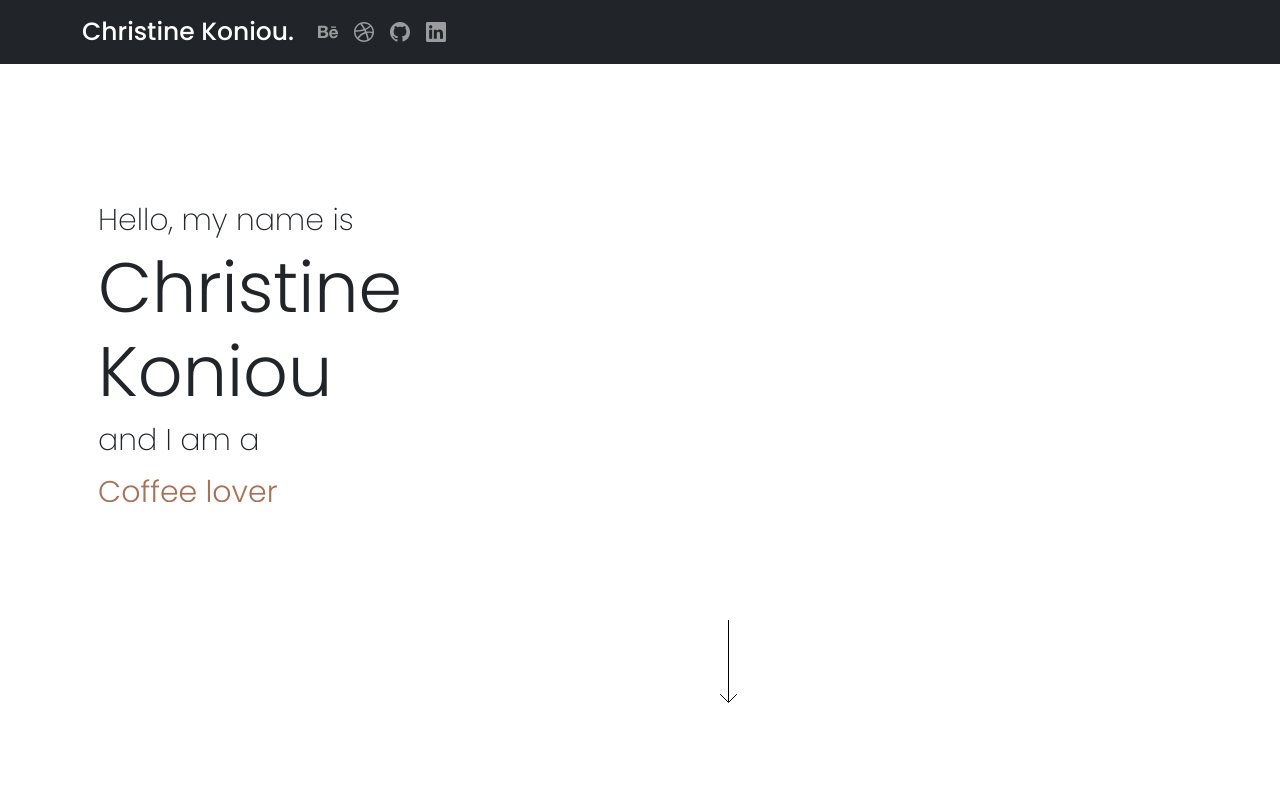
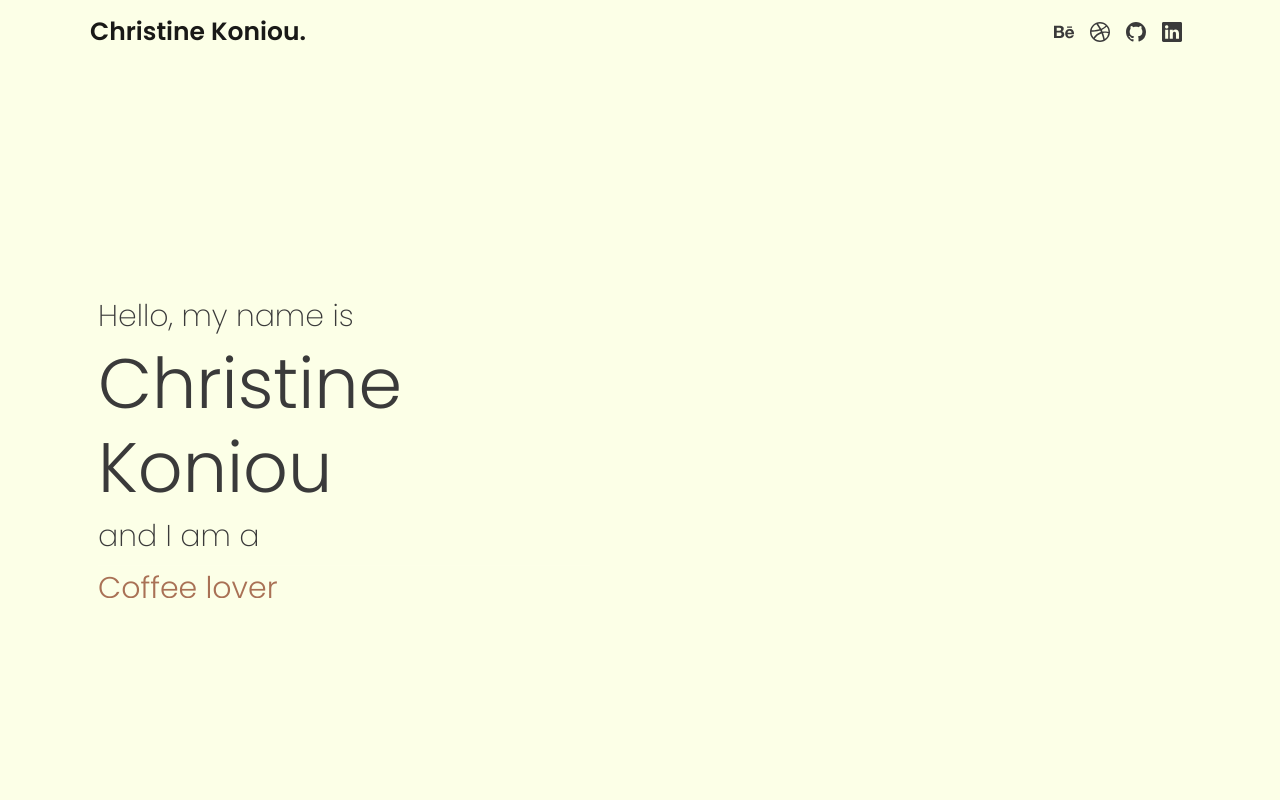
Before and after one commit to christineekn/portfolio, a React (Create React App) app: page / in a window 1280 px wide. Shown: the top 800 px of the page. Built offline with nearby package versions, Linux system fonts and the light colour scheme.

Commit message:
old navbar

```diff
--- a/src/App.css
+++ b/src/App.css
@@ -1,10 +1,6 @@
 * {
-  font-family: "Poppins", sans-serif;
-}
-
-body {
   background-color: #fcffe7;
   color: #3a3a3a;
   margin: 0;
-
+  font-family: "Poppins", sans-serif;
 }
--- a/src/components/Navbar/Topnav.css
+++ b/src/components/Navbar/Topnav.css
@@ -1,3 +1,4 @@
+
 .t {
   display: flex;
   justify-content: space-between;
@@ -14,5 +15,5 @@
 
 .brand {
   font-size: 25px !important;
-  font-weight: 500;
+  font-weight: 600;
 }
--- a/src/components/Navbar/Topnav.js
+++ b/src/components/Navbar/Topnav.js
@@ -6,68 +6,68 @@ import "./Topnav.css";
 
 const Topnav = () => {
   return (
-    <Navbar bg="dark" variant={"dark"} expand="lg" fixed="top" className="t-nav">
-      <Container>
-        <Navbar.Brand href="#home" className="brand">Christine Koniou.</Navbar.Brand>
-        <Navbar.Toggle aria-controls="basic-navbar-nav" />
-        <Navbar.Collapse id="basic-navbar-nav" >
-          <Nav className="d-flex float-md-end">
-            <Nav.Link
-              className="p-2"
-              target="_blank"
-              href="https://www.behance.net/christinekon"
-            >
-              <BsBehance size={20} />
+    // <Navbar bg="dark" variant={"dark"} expand="lg" fixed="top" className="t-nav">
+    //   <Container>
+    //     <Navbar.Brand href="#home" className="brand">Christine Koniou.</Navbar.Brand>
+    //     <Navbar.Toggle aria-controls="basic-navbar-nav" />
+    //     <Navbar.Collapse id="basic-navbar-nav" >
+    //       <Nav className="d-flex float-md-end">
+    //         <Nav.Link
+    //           className="p-2"
+    //           target="_blank"
+    //           href="https://www.behance.net/christinekon"
+    //         >
+    //           <BsBehance size={20} />
+    //         </Nav.Link>
+    //         <Nav.Link
+    //           className="p-2"
+    //           target="_blank"
+    //           href="https://dribbble.com/christKon"
+    //         >
+    //           <BsDribbble size={20} />
+    //         </Nav.Link>
+    //         <Nav.Link
+    //           className="p-2"
+    //           target="_blank"
+    //           href="https://github.com/christineekn"
+    //         >
+    //           <BsGithub size={20} />
+    //         </Nav.Link>
+    //         <Nav.Link
+    //           className="p-2"
+    //           target="_blank"
+    //           href="https://www.linkedin.com/in/christine-koniou-2a0044100/"
+    //         >
+    //           <BsLinkedin size={20} />
+    //         </Nav.Link>
+    //       </Nav>
+    //     </Navbar.Collapse>
+    //   </Container>
+    // </Navbar>
+
+    <div className="t">
+      <Navbar expand="lg" className="p-2 container" fixed="top">
+        <Container>
+          <Navbar.Brand href="#home" className="brand">
+            Christine Koniou.
+          </Navbar.Brand>
+          <Nav className="list d-xs-none">
+            <Nav.Link className="p-2" target="_blank" href="https://www.behance.net/christinekon">
+              <BsBehance size={20}/>
             </Nav.Link>
-            <Nav.Link
-              className="p-2"
-              target="_blank"
-              href="https://dribbble.com/christKon"
-            >
-              <BsDribbble size={20} />
+            <Nav.Link className="p-2" target="_blank" href="https://dribbble.com/christKon">
+            <BsDribbble size={20}/>
             </Nav.Link>
-            <Nav.Link
-              className="p-2"
-              target="_blank"
-              href="https://github.com/christineekn"
-            >
-              <BsGithub size={20} />
+            <Nav.Link className="p-2" target="_blank" href="https://github.com/christineekn">
+              <BsGithub size={20}/>
             </Nav.Link>
-            <Nav.Link
-              className="p-2"
-              target="_blank"
-              href="https://www.linkedin.com/in/christine-koniou-2a0044100/"
-            >
-              <BsLinkedin size={20} />
+            <Nav.Link className="p-2" target="_blank" href="https://www.linkedin.com/in/christine-koniou-2a0044100/">
+              <BsLinkedin size={20}/>
             </Nav.Link>
           </Nav>
-        </Navbar.Collapse>
-      </Container>
-    </Navbar>
-
-    // <div className="t">
-    //   <Navbar expand="lg" className="p-2 container" fixed="top">
-    //     <Container>
-    //       <Navbar.Brand href="#home" className="brand">
-    //         Christine Koniou.
-    //       </Navbar.Brand>
-    //       <Nav className="list d-xs-none">
-    //         <Nav.Link className="p-2" target="_blank" href="https://www.behance.net/christinekon">
-    //           <BsBehance size={20}/>
-    //         </Nav.Link>
-    //         <Nav.Link className="p-2" target="_blank" href="https://dribbble.com/christKon">
-    //         <BsDribbble size={20}/>
-    //         </Nav.Link>
-    //         <Nav.Link className="p-2" target="_blank" href="https://github.com/christineekn">
-    //           <BsGithub size={20}/>
-    //         </Nav.Link>
-    //         <Nav.Link className="p-2" target="_blank" href="https://www.linkedin.com/in/christine-koniou-2a0044100/">
-    //           <BsLinkedin size={20}/>
-    //         </Nav.Link>
-    //       </Nav>
-    //     </Container>
-    //   </Navbar>
-    // </div>
+        </Container>
+      </Navbar>
+    </div>
   );
 };
 
--- a/src/components/projects/ProjectItem.css
+++ b/src/components/projects/ProjectItem.css
@@ -16,6 +16,7 @@
     justify-content: center;
     align-items: center;
 
+    /* background-color:grey; */
 }
 
 .pi-card {
--- a/src/components/projects/Projects.css
+++ b/src/components/projects/Projects.css
@@ -1,3 +1,4 @@
+
 .p {
     /* display: flex; */
     height: 100vh;
```
